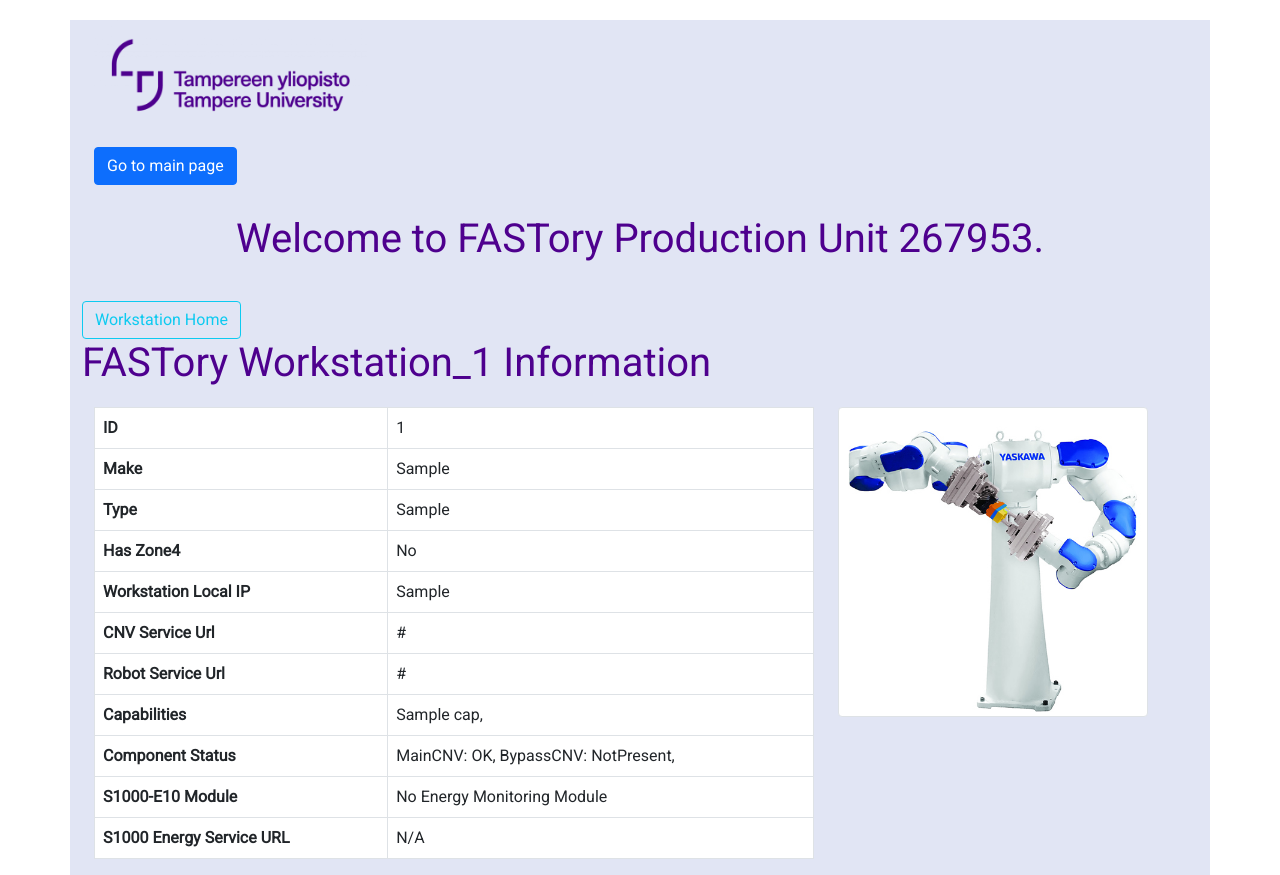
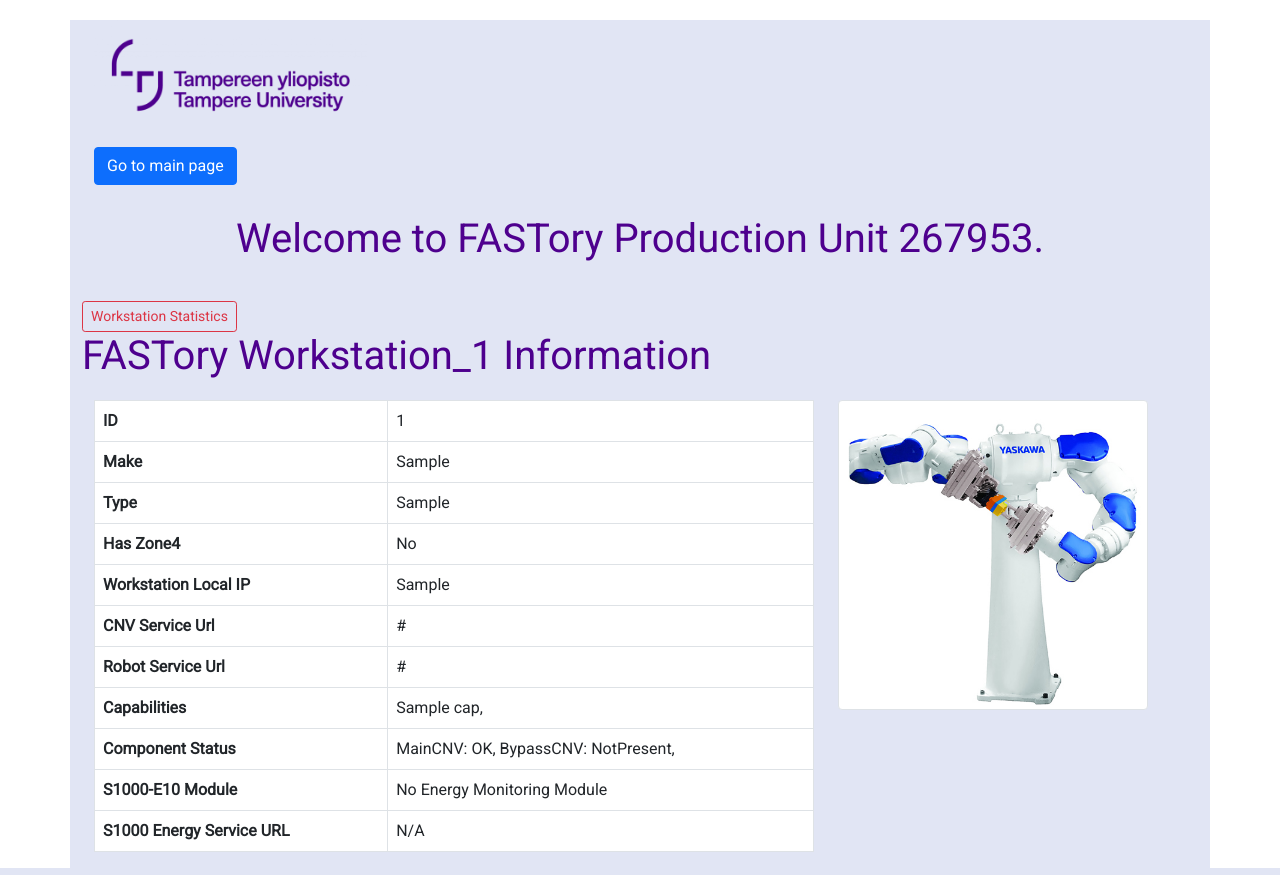
Before and after one commit to mahboobelahi/Quadible-CALM, a Flask app: template FASToryLine/templates/workstations/info.html in a window 1280 px wide. Run offline with Flask 2, Linux system fonts and the light colour scheme; the template is opened without the code that fills it: most values are stand-ins (such as "Sample title", 1, 10 or a date in 2020); some libraries are stand-ins or nearby versions.

Commit message:
button name modified

```diff
--- a/FASToryLine/templates/workstations/info.html
+++ b/FASToryLine/templates/workstations/info.html
@@ -3,7 +3,7 @@
     {% endblock %}
     {% block body %}
       <div class="col-xs-12">
-        <a href="{{info.WorkCellIP}}"class="btn btn-outline-info btn-xs">Workstation Home
+        <a href="{{info.WorkCellIP}}"class="btn btn-outline-danger btn-sm">Workstation Statistics
         </a>
       </div>
     <h1>FASTory Workstation_{{info.id}} Information</h1>
```
